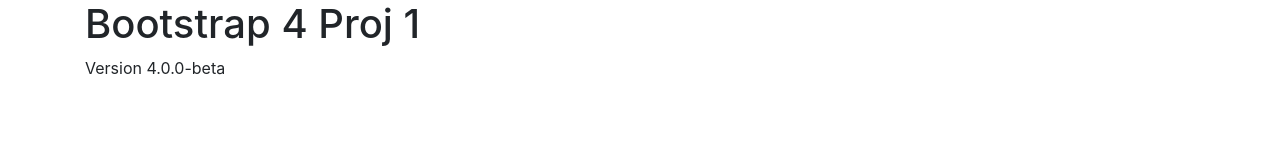
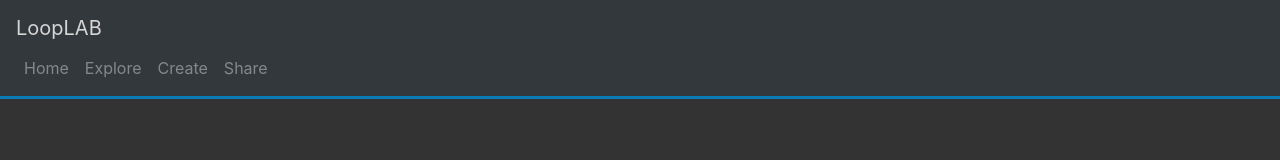
Before and after one commit to Talon1989/bootstrap-social, a website: page src/index.html in a window 1280 px wide. Drawn offline with nearby package versions, Linux system fonts and the light colour scheme; files that its build step writes are made by us from their sources.

Commit message:
added styling to .scss file and main bar to index.html.

```diff
--- a/src/index.html
+++ b/src/index.html
@@ -10,13 +10,34 @@
     <link rel="stylesheet" href="css/bootstrap.css">
     <link rel="stylesheet" href="css/style.css">
 </head>
-<body>
-<div class="container">
+<body id="homeID">
 
-    <h1>Bootstrap 4 Proj 1</h1>
-    <p>Version 4.0.0-beta</p>
+<nav class="navbar navbar-expand-sm bg-dark navbar-dark fixed-top">
+    <div class="constainer">
+        <button class="navbar-toggler" data-toggle="collapse" data-targer="#collapseID">
+            <span class="navbar-toggler-icon"></span>
+        </button>
+        <a href="index.html" class="navbar-brand">LoopLAB</a>
+        <div class="collapse navbar-collapse" id="collapaseID">
+            <ul class="navbar-nav ml-auto">
+                <li class="nav-item">
+                    <a href="#homeID" class="nav-link">Home</a>
+                </li>
+                <li class="nav-item">
+                    <a href="#explore-head-section" class="nav-link">Explore</a>
+                </li>
+                <li class="nav-item">
+                    <a href="#create-head-section" class="nav-link">Create</a>
+                </li>
+                <li class="nav-item">
+                    <a href="#share-head-action" class="nav-link">Share</a>
+                </li>
+            </ul>
+        </div>
+    </div>
+</nav>
 
-</div>
+
 <script src="js/jquery.min.js"></script>
 <script src="js/popper.min.js"></script>
 <script src="js/bootstrap.min.js"></script>
--- a/src/scss/style.scss
+++ b/src/scss/style.scss
@@ -0,0 +1,13 @@
+$bg-color: #333;
+$font-color: #fff;
+$primary-color: #008ed6;
+
+body{
+  background: $bg-color;
+  color: $font-color;
+}
+
+.navbar{
+  border-bottom: $primary-color 3px solid;
+  opacity: 0.8;
+}
```
